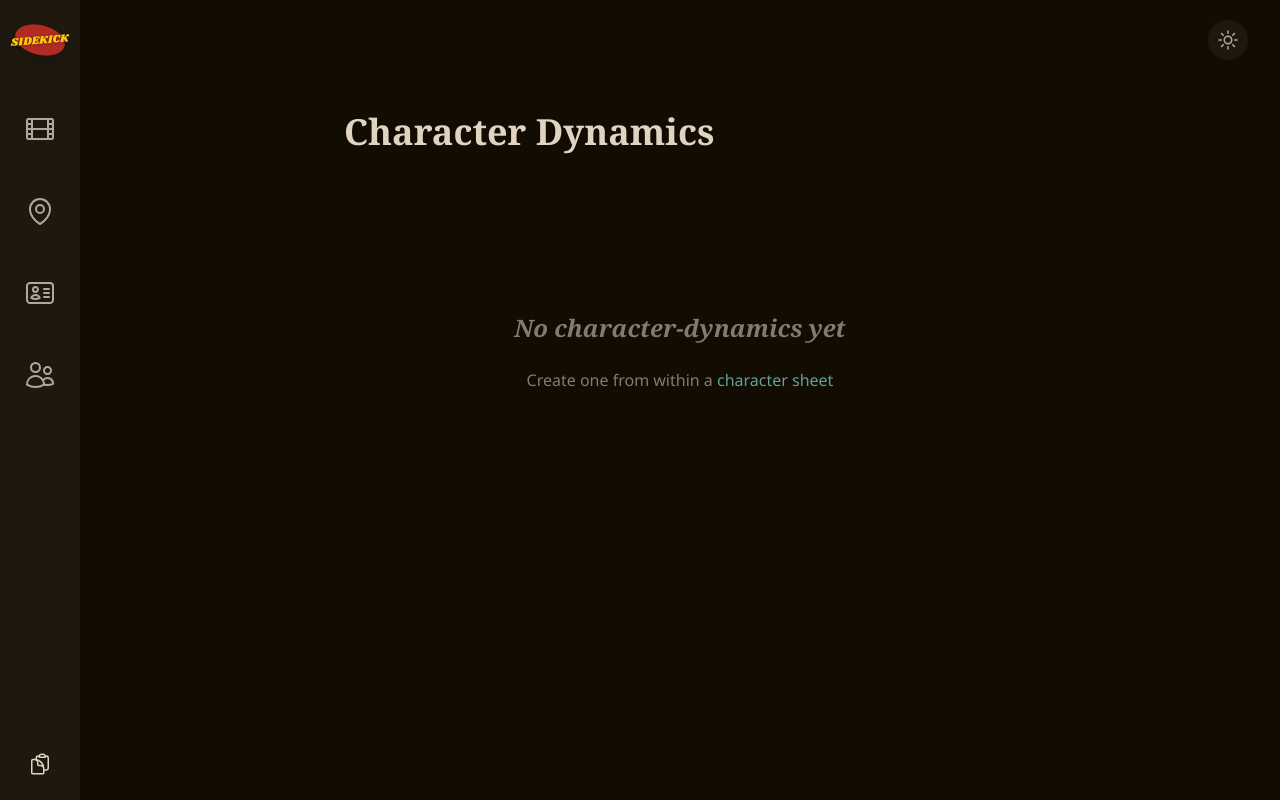
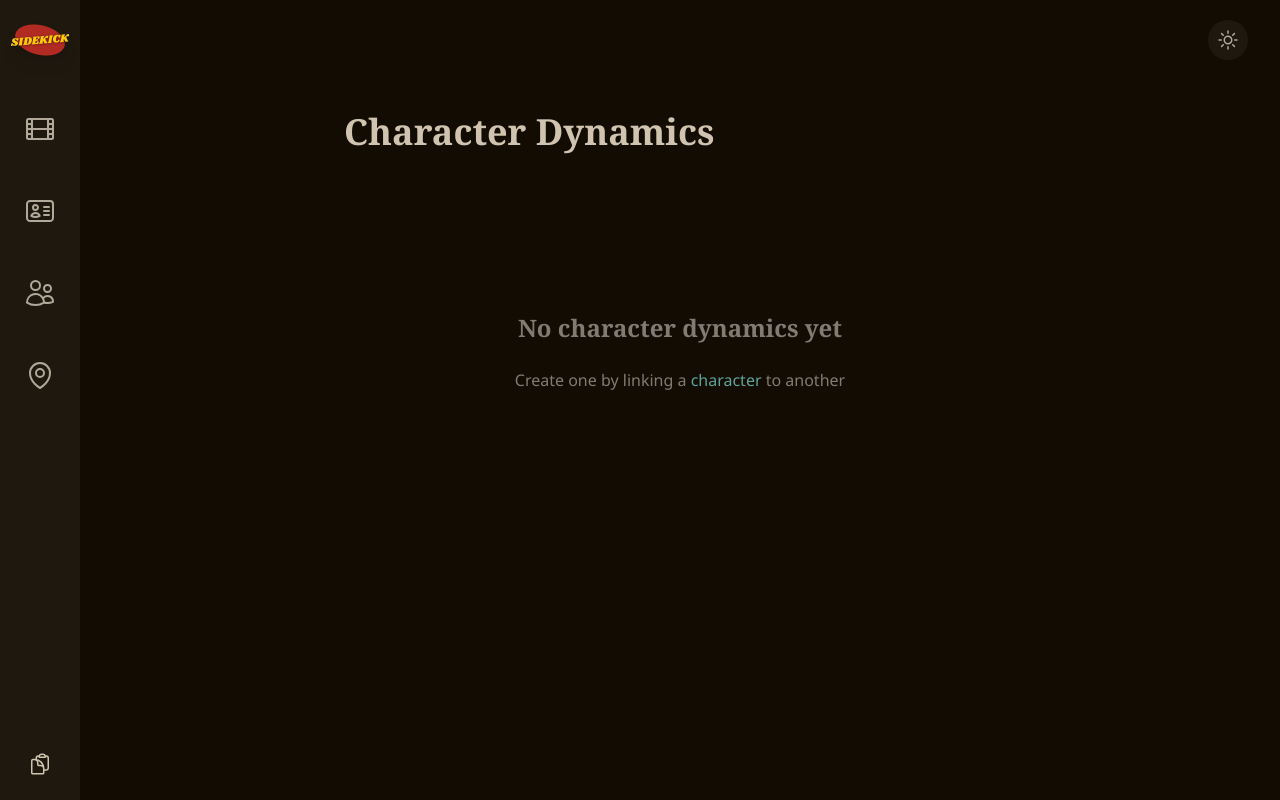
Before and after one commit to dannymendiola/sidekick, a SvelteKit app: page /all/character-dynamics in a window 1280 px wide. Built offline with nearby package versions, Linux system fonts and the light colour scheme; a web font is replaced by a local one.

Commit message:
tweak base color and nav

```diff
--- a/src/lib/components/navbar.svelte
+++ b/src/lib/components/navbar.svelte
@@ -59,9 +59,9 @@
 			/>
 		</a>
 		{@render IndexButton('moments')}
-		{@render IndexButton('locations')}
 		{@render IndexButton('characters')}
 		{@render IndexButton('character-dynamics')}
+		{@render IndexButton('locations')}
 	</div>
 	<button
 		class="hidden rounded-lg p-4 hover:bg-donkey-200 dark:hover:bg-donkey-800 md:block"
@@ -96,7 +96,7 @@
 		buttonName
 			? twActiveByButtonName(buttonName, 'bg')
 			: currElemType === buttonName.slice(0, -1)
-				? 'border-donkey-100 bg-donkey-100 dark:border-donkey-800 dark:bg-donkey-800 md:bg-donkey-200'
+				? 'border-donkey-300 bg-donkey-200 dark:border-donkey-700 dark:bg-donkey-800 '
 				: 'border-donkey-100 hover:bg-donkey-200 dark:border-donkey-900 hover:dark:bg-donkey-800'}"
 		onpointerup={() => {
 			vibrate();
--- a/src/routes/+layout.svelte
+++ b/src/routes/+layout.svelte
@@ -89,7 +89,7 @@
 		<div class="hidden md:block"></div>
 		<div class="flex gap-4">
 			<button
-				class="rounded-full bg-donkey-200 p-2 hover:bg-donkey-300 dark:bg-donkey-900 dark:hover:bg-donkey-800 md:bg-donkey-200"
+				class="rounded-full bg-donkey-100 p-2 hover:bg-donkey-200 dark:bg-donkey-900 dark:hover:bg-donkey-800 md:bg-donkey-200"
 				onpointerup={() => {
 					skstate.updateSettings({ theme: skstate.darkMode ? 'light' : 'dark' });
 				}}
@@ -97,7 +97,7 @@
 				{@render ThemeIcon(skstate.darkMode ? 'sun' : 'moon')}
 			</button>
 			<button
-				class="rounded-full bg-donkey-200 p-2 hover:bg-donkey-300 dark:bg-donkey-900 dark:hover:bg-donkey-800 md:hidden md:bg-donkey-200"
+				class="rounded-full bg-donkey-100 p-2 hover:bg-donkey-200 dark:bg-donkey-900 dark:hover:bg-donkey-800 md:hidden md:bg-donkey-200"
 				onpointerup={() => {
 					skstate.showSaveLoad = true;
 				}}
@@ -125,7 +125,7 @@
 		class="absolute z-10 hidden h-20 w-screen items-center justify-end bg-transparent p-4 md:flex md:pr-8"
 	>
 		<button
-			class="rounded-full bg-donkey-200 p-2 hover:bg-donkey-300 dark:bg-donkey-900 dark:hover:bg-donkey-800 md:bg-donkey-200"
+			class="rounded-full bg-donkey-100 p-2 hover:bg-donkey-200 dark:bg-donkey-900 dark:hover:bg-donkey-800"
 			onpointerup={() => {
 				skstate.updateSettings({ theme: skstate.darkMode ? 'light' : 'dark' });
 			}}
--- a/src/routes/all/[index]/+page.svelte
+++ b/src/routes/all/[index]/+page.svelte
@@ -183,10 +183,8 @@
 			</div>
 		{:else}
 			<div class="flex w-full flex-col items-center justify-center">
-				<div
-					class="mb-6 mt-[20vh] font-title text-xl font-bold italic dark:text-donkey-400 md:text-2xl"
-				>
-					No {page.params.index} yet
+				<div class="mb-6 mt-[20vh] font-title text-xl font-bold dark:text-donkey-400 md:text-2xl">
+					No {page.params.index.replace('-', ' ')} yet
 				</div>
 				{#if indexTitle !== 'Character Dynamics'}
 					<a
@@ -203,8 +201,8 @@
 					</a>
 				{:else}
 					<div class="text-donkey-700 dark:text-donkey-400">
-						Create one from within a
-						<a href="/all/characters" class="text-genie-500 hover:underline"> character sheet </a>
+						Create one by linking a
+						<a href="/all/characters" class="text-genie-500 hover:underline"> character </a> to another
 					</div>
 				{/if}
 			</div>
--- a/tailwind.config.ts
+++ b/tailwind.config.ts
@@ -18,7 +18,7 @@ export default {
 				donkey: {
 					'50': '#f2e8d6',
 					'100': '#e9decb',
-					'200': '#e0d4c0',
+					'200': '#d0c4b0',
 					'300': '#b1a89a',
 					'400': '#827b73',
 					'500': '#6a635b',
```
